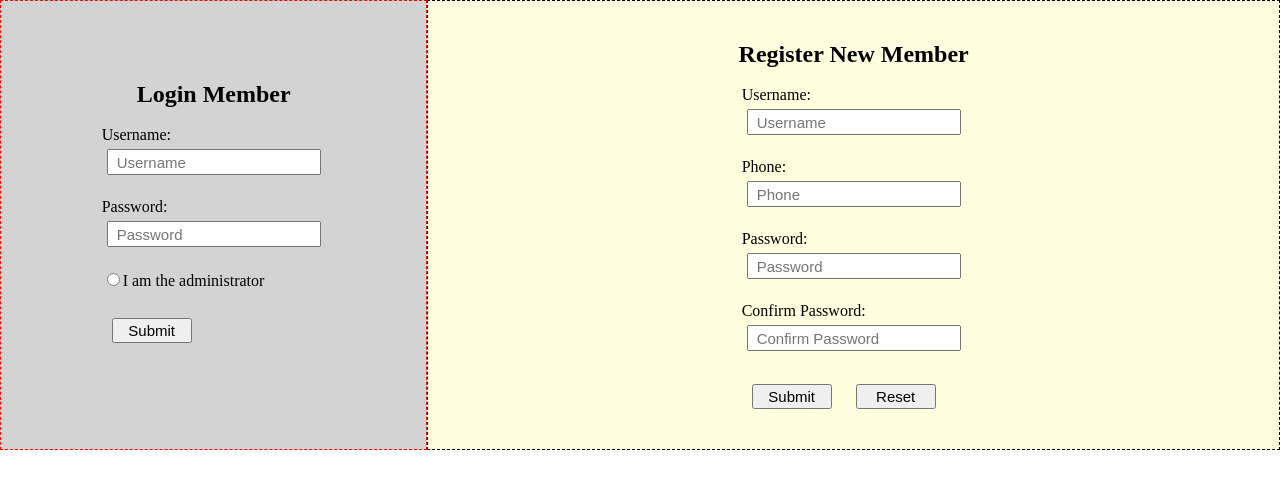
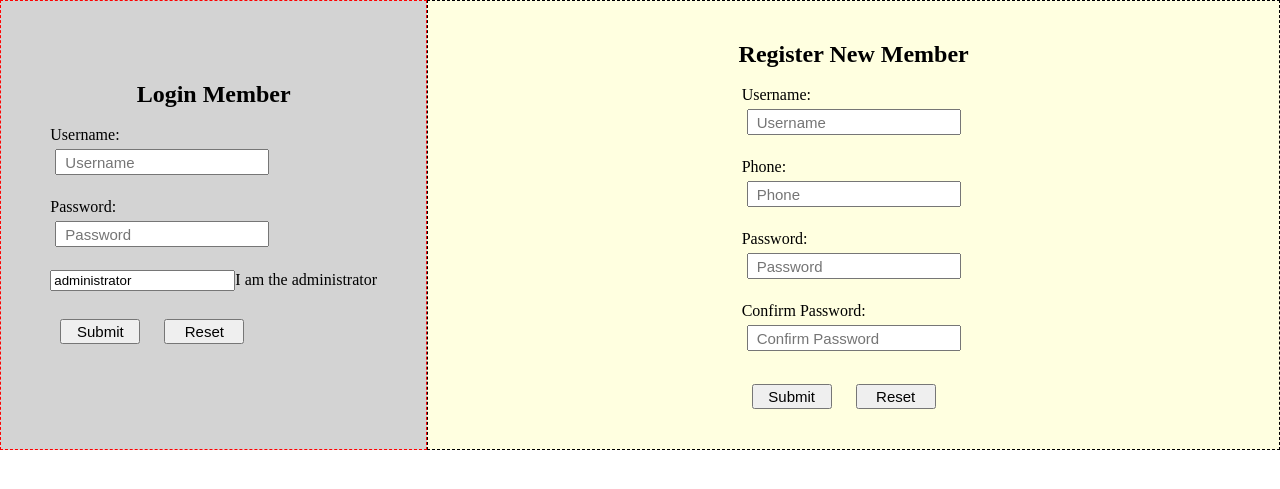
Before and after one commit to liyouran0820/SWDW_Project, a PHP site: page /login.php in a window 1280 px wide. Shown: the part 100-589 px from the top of the page. Run offline with PHP 8.4, Linux system fonts and the light colour scheme.

Commit message:
在login的板块加入reset，将我是管理员的选择改为可取消的选择框

```diff
--- a/login.php
+++ b/login.php
@@ -124,8 +124,9 @@ if ($_SERVER["REQUEST_METHOD"] == "POST") {
 
                     Password:<br>
                     <input class="inputbox" type="password" name="loginPassword" placeholder="Password" required><br><br>
-                    <input type="radio" name="administrator" value="administrator">I am the administrator<br><br>
+                    <input type="checkbok" name="administrator" value="administrator">I am the administrator<br><br>
                     <button class="button" type="submit" name="loginSubmit">Submit</button>
+                    <button class="button" type="reset">Reset</button>
                 </form>
             </div>
 
```
